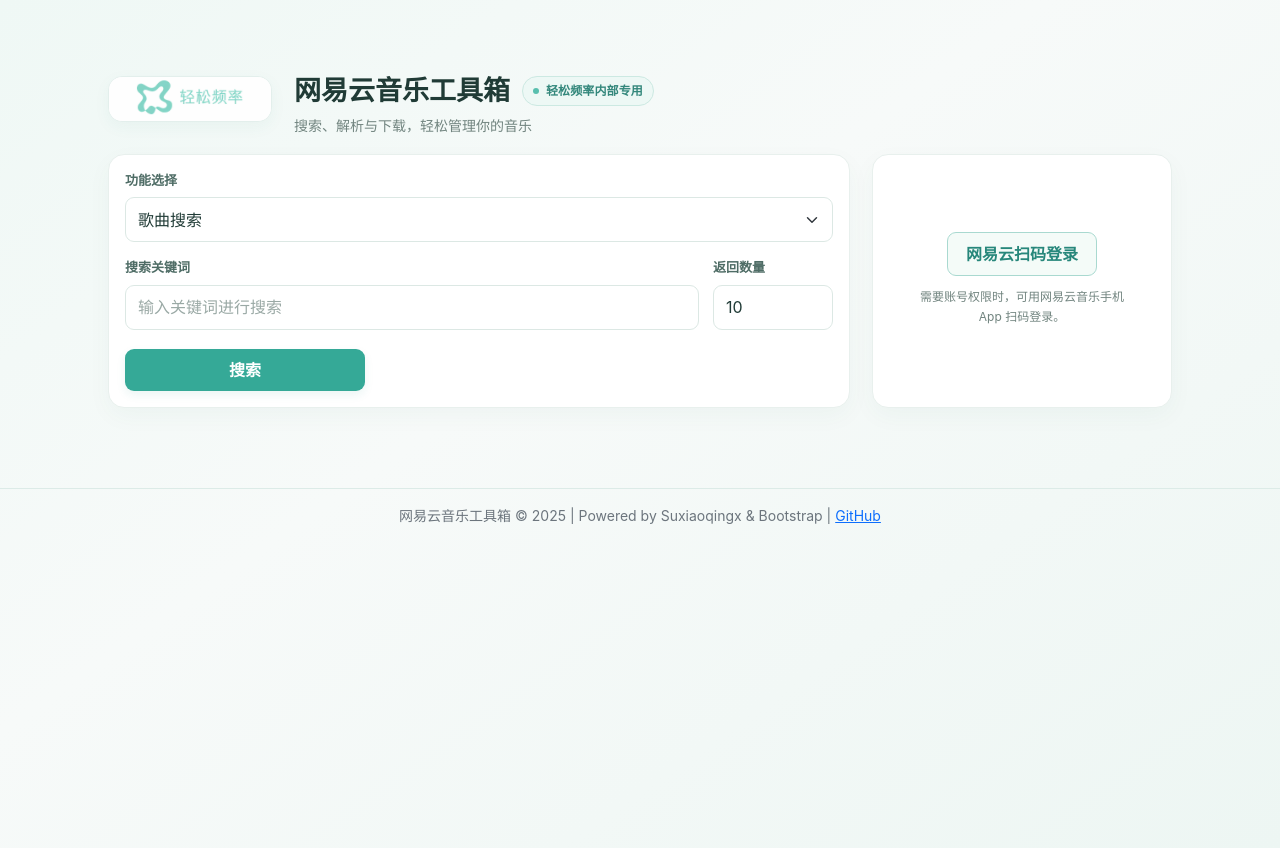
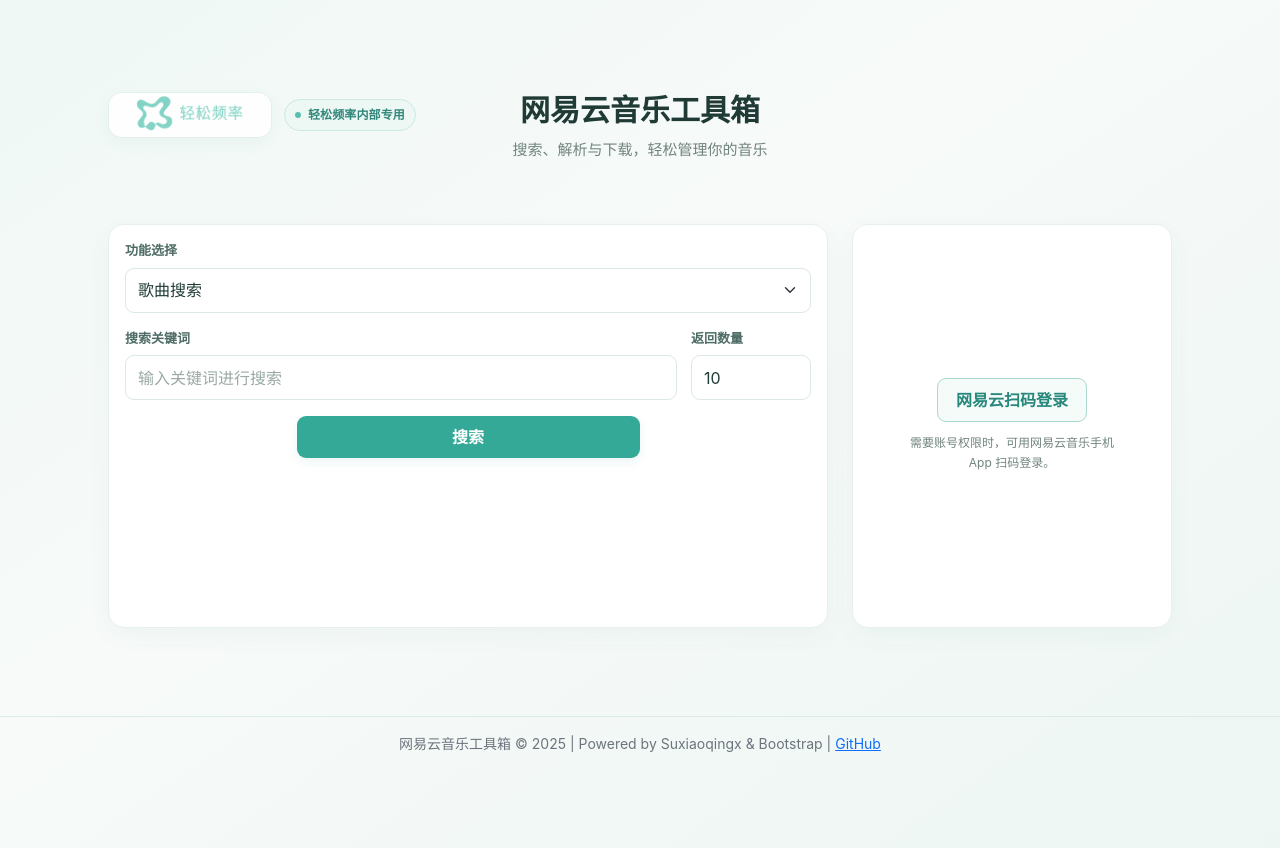
Before and after one commit to zhenghanzhu2/netease-music-toolbox, a Flask app: page / in a window 1280 px wide. Run offline with Flask 3, Linux system fonts and the light colour scheme; some libraries are stand-ins or nearby versions.

Commit message:
Rework centered desktop header and spacious layout

```diff
--- a/templates/index.html
+++ b/templates/index.html
@@ -20,37 +20,39 @@
         }
         button,input,select,textarea { font:inherit; }
         body > .container {
-            display:grid; grid-template-columns:minmax(0,1fr) 300px; gap:16px 22px;
-            width:100%; max-width:1120px; margin:0 auto; padding:26px 28px 32px;
+            display:grid; grid-template-columns:minmax(0,1fr) 320px; gap:22px 24px;
+            width:100%; max-width:1120px; margin:0 auto; padding:36px 28px 40px;
             align-content:start;
         }
         .brand-lockup {
-            grid-column:1/-1; display:flex; align-items:center; justify-content:flex-start;
-            gap:22px; margin:0!important; padding:0 0 2px; align-items:flex-start;
+            grid-column:1/-1; display:grid; grid-template-columns:minmax(0,1fr) auto minmax(0,1fr);
+            align-items:start; gap:18px; margin:0!important; padding:8px 0 6px; min-height:118px;
         }
+        .brand-left { display:flex; align-items:center; justify-self:start; gap:12px; min-width:0; }
         .brand-logo-frame {
             flex:0 0 auto; width:164px; overflow:hidden; border-radius:14px;
-            background:#fff; border:1px solid #e3efec; box-shadow:0 5px 16px #2e8d7d0d; margin-top:2px;
+            background:#fff; border:1px solid #e3efec; box-shadow:0 5px 16px #2e8d7d0d;
         }
         .brand-logo { display:block; width:100%; height:auto; }
-        .brand-copy { display:flex; flex-direction:column; align-items:flex-start; gap:7px; min-width:0; }
-        .brand-title-row { display:flex; align-items:center; flex-wrap:wrap; gap:12px; }
+        .brand-copy { grid-column:2; grid-row:1; display:flex; flex-direction:column; align-items:center; gap:9px; min-width:0; text-align:center; }
+        .brand-title-row { display:flex; align-items:center; justify-content:center; }
         .brand-copy h1 {
-            margin:0!important; color:var(--ink); font-size:27px; font-weight:680;
-            letter-spacing:0; line-height:1.25;
+            margin:0!important; color:var(--ink); font-size:30px; font-weight:680;
+            letter-spacing:0; line-height:1.25; white-space:nowrap;
         }
         .brand-tag {
-            display:inline-flex; align-items:center; gap:7px; padding:5px 10px;
+            display:inline-flex; align-items:center; gap:7px; padding:6px 10px;
             border:1px solid #cce9e2; border-radius:999px; color:#33877b;
             background:#edf8f5; font-size:12px; font-weight:600; letter-spacing:.01em;
+            white-space:nowrap;
         }
         .brand-tag:before { content:""; width:6px; height:6px; border-radius:50%; background:#58bfae; }
-        .brand-subtitle { margin:0!important; color:var(--muted); font-size:14px; line-height:1.5; }
+        .brand-subtitle { margin:0!important; color:var(--muted); font-size:15px; line-height:1.5; text-align:center; }
         body > .container > .card { min-width:0; margin:0!important; border:1px solid #e8f0ed; border-radius:16px; background:var(--paper); box-shadow:0 8px 24px #1c66560a!important; overflow:hidden; }
         body > .container > .card.shadow-sm { grid-column:1; }
         body > .container > .card.mt-3 { grid-column:2; align-self:stretch; display:flex; align-items:center; }
-        body > .container > .card.mt-3 > .card-body { width:100%; display:flex; flex-direction:column; align-items:center; justify-content:center; padding:24px 20px; }
-        #main-form .card-body { padding:24px 26px; }
+        body > .container > .card.mt-3 > .card-body { width:100%; display:flex; flex-direction:column; align-items:center; justify-content:center; padding:32px 24px; min-height:402px; }
+        #main-form .card-body { min-height:402px; padding:34px 34px; display:flex; align-items:center; }\n        #main-form { width:100%; }
         #main-form .mb-3 { margin-bottom:16px!important; }
         .form-label { display:block; color:#4e6c65; font-size:13px; font-weight:600; margin-bottom:7px; }
         .form-control,.form-select {
@@ -72,7 +74,7 @@
         .btn-primary:hover,.btn-success:hover { color:#fff; background:#278f80; }
         .btn-warning { color:#39776d; background:#eaf6f2; border:1px solid #d2eae3; }
         .btn-info { color:#fff; background:#559f94; border:0; }
-        #main-form .text-center .btn { width:min(100%,240px)!important; margin-top:3px; }
+        #main-form .text-center { text-align:center!important; }\n        #main-form .text-center .btn { width:min(100%,260px)!important; margin:8px auto 0; display:block; }
         #login-start { color:#27877b; border:1px solid #a9d9d0; background:#f4fbf8; }
         #login-start:hover { color:#176e64; background:#e5f5f0; }
         #login-message { max-width:230px; margin:11px auto 2px!important; color:var(--muted); font-size:12px; line-height:1.65; }
@@ -105,10 +107,10 @@
             .brand-logo-frame { width:min(180px,64vw); }
             .brand-copy { align-items:center; gap:6px; }
             .brand-title-row { justify-content:center; gap:8px; }
-            .brand-copy h1 { font-size:clamp(22px,5.6vw,27px); text-align:center; }
+            .brand-copy h1 { font-size:clamp(22px,5.6vw,27px); text-align:center; white-space:normal; }
             .brand-subtitle { text-align:center; }
             body > .container > .card { margin-top:13px!important; }
-            #main-form .card-body { padding:20px 18px; }
+            #main-form .card-body { min-height:0; padding:22px 20px; display:block; }\n            body > .container > .card.mt-3 > .card-body { min-height:220px; padding:24px 20px; }
             #search-area { display:block; }
             #search-area .text-center { text-align:center!important; }
             #main-form .text-center .btn { width:min(100%,280px)!important; }
@@ -127,8 +129,14 @@
 <body>
     <div class="container mt-5">
         <header class="brand-lockup mb-4" aria-label="网易云音乐工具箱，轻松频率内部专用">
-            <div class="brand-logo-frame"><img class="brand-logo" src="/static/qingsong-frequency-logo.png" alt="轻松频率"></div>
-            <div class="brand-copy"><div class="brand-title-row"><h1>网易云音乐工具箱</h1><div class="brand-tag">轻松频率内部专用</div></div><p class="brand-subtitle">搜索、解析与下载，轻松管理你的音乐</p></div>
+            <div class="brand-left">
+                <div class="brand-logo-frame"><img class="brand-logo" src="/static/qingsong-frequency-logo.png" alt="轻松频率"></div>
+                <div class="brand-tag">轻松频率内部专用</div>
+            </div>
+            <div class="brand-copy">
+                <div class="brand-title-row"><h1>网易云音乐工具箱</h1></div>
+                <p class="brand-subtitle">搜索、解析与下载，轻松管理你的音乐</p>
+            </div>
         </header>
         <div class="card shadow-sm">
             <div class="card-body">
```
